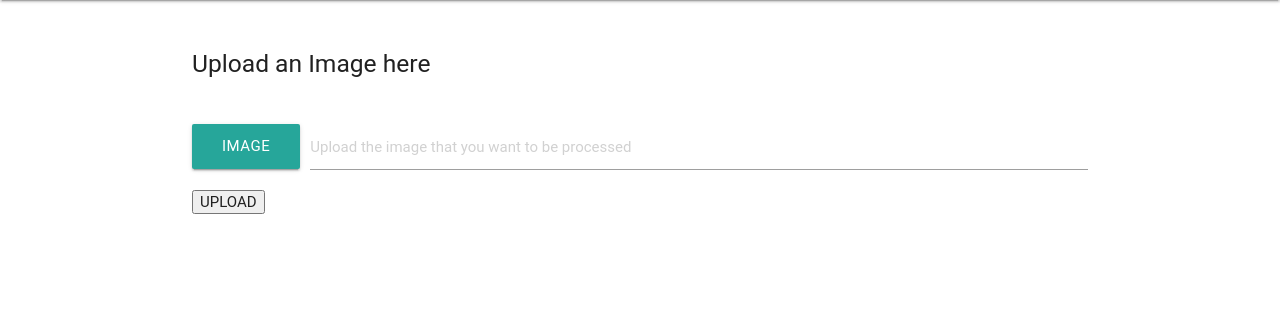
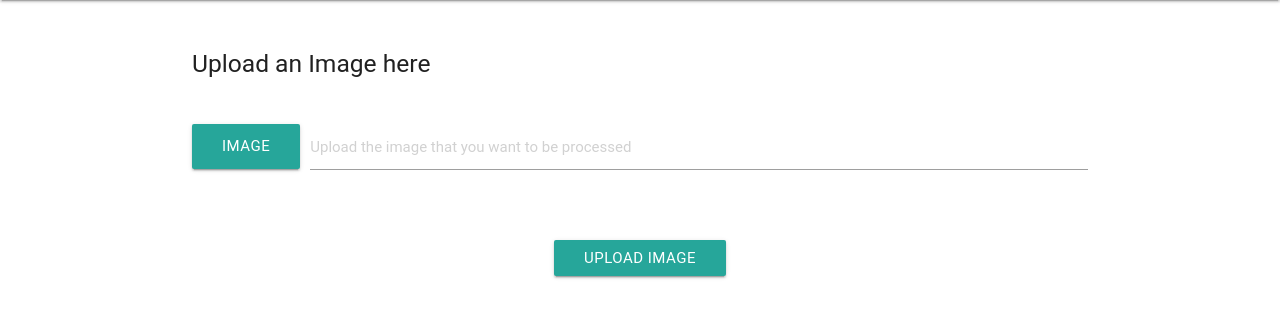
Before and after one commit to yadavankit/CloudCVToyTask, a Django app: page /cloudcv/ in a window 1280 px wide. Shown: the part 64-382 px from the top of the page. Run offline with Django 3.2, Linux system fonts and the light colour scheme; some libraries are stand-ins or nearby versions; some web fonts are replaced.

Commit message:
Adds grayscale Conversion of image

```diff
--- a/cloudcv/templates/index.html
+++ b/cloudcv/templates/index.html
@@ -31,9 +31,11 @@
         		<input class="file-path validate" placeholder="Upload the image that you want to be processed" type="text">
       		</div>
     	</div>
-    	<div class="file-path-wrapper">
-        	<input type="submit" value="UPLOAD">
-      	</div>
+    	<center>
+    		<div style="margin-top: 50px;" class="container file-path-wrapper">
+        		<input class="btn" type="submit" value="UPLOAD IMAGE">
+      		</div>
+      	</center>
   	</form>
 </div>
 
--- a/cloudcv/views.py
+++ b/cloudcv/views.py
@@ -5,7 +5,7 @@ from django.shortcuts import render_to_response
 from django.views.decorators.csrf import csrf_exempt
 from .forms import ImageUploadForm
 from .models import SourceImage
-import cv2
+from . import image_processes
 
 ################################################
 # Index View
@@ -21,7 +21,10 @@ def index(request):
 
 @csrf_exempt
 def upload_image(request):
+	pic_name = request.FILES['uploaded_image'].name
+	pic_address = "/Users/WARL0CK/python/CloudCVToyTask/media/" + pic_name
 	upload_form = ImageUploadForm(request.FILES)
 	uploaded_image =  SourceImage(pic = request.FILES['uploaded_image'])
-	p.save()
+	uploaded_image.save()
+	image_processes.make_grayscale(pic_name, pic_address)
 	return render(request, "display.html")
```
Also changed, not shown: cloudcv/image_processes.py (added, +10 -0 lines), db.sqlite3, media/1.jpg (added), media/gray_scale_1.jpg (added), media/retina_wallpaper___os_x_by_tomhalbert-d6q176x.png (deleted), 5 other files.
